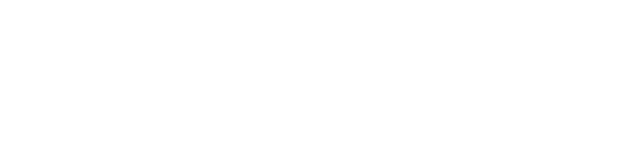
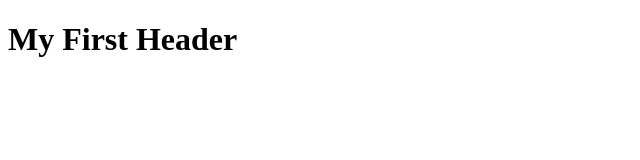
Before and after one commit to MyungireJ/mbukeacademy, a plain HTML site: page index.html in a window 1280 px wide. Shown: the whole page, without its empty margins (0-640 px from the left). Drawn offline with Linux system fonts and the light colour scheme.

Commit message:
Created complete page

```diff
--- a/index.html
+++ b/index.html
@@ -1,2 +1,10 @@
 <!DOCTYPE html>
-<html></html>
+<html>
+	<head>
+		<meta charset="utf-8">
+		<title>New APP</title>
+	</head>
+	<body>
+		<h1>My First Header</h1>
+	</body>
+</html>
```
